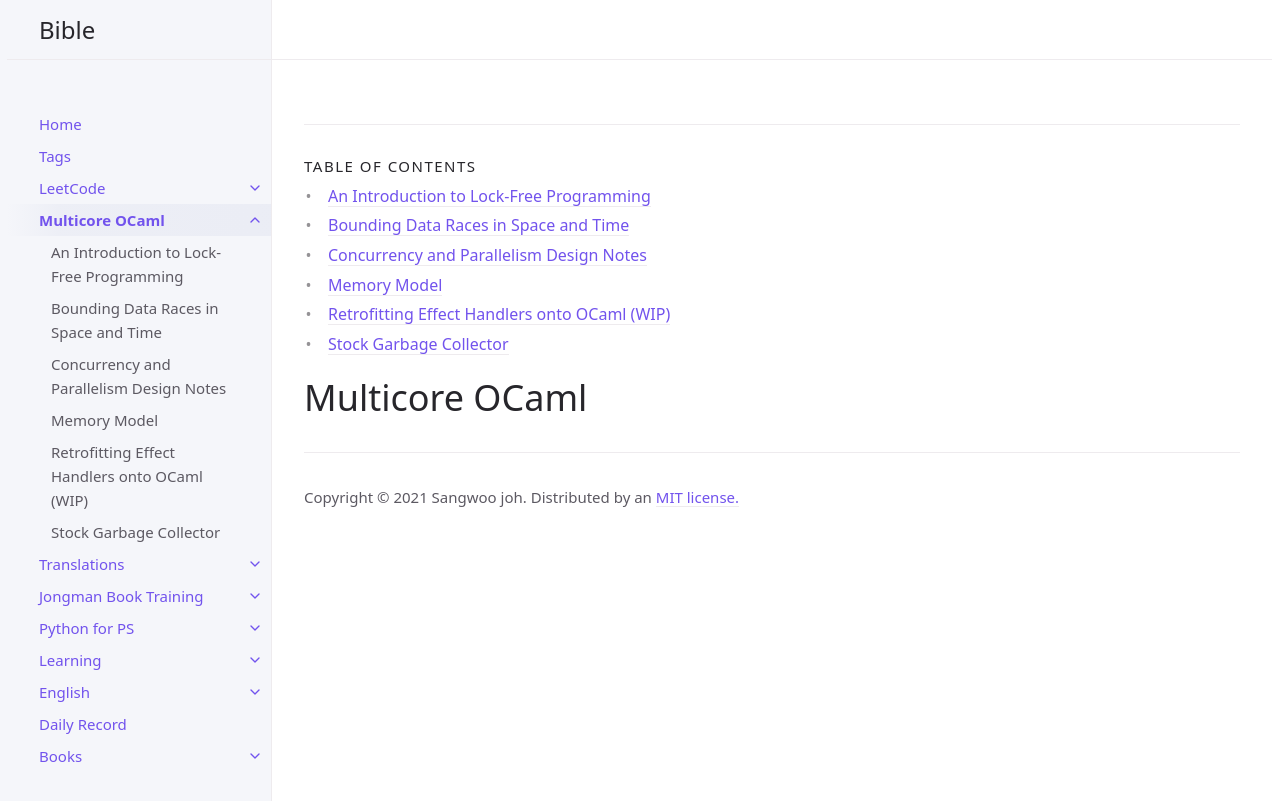
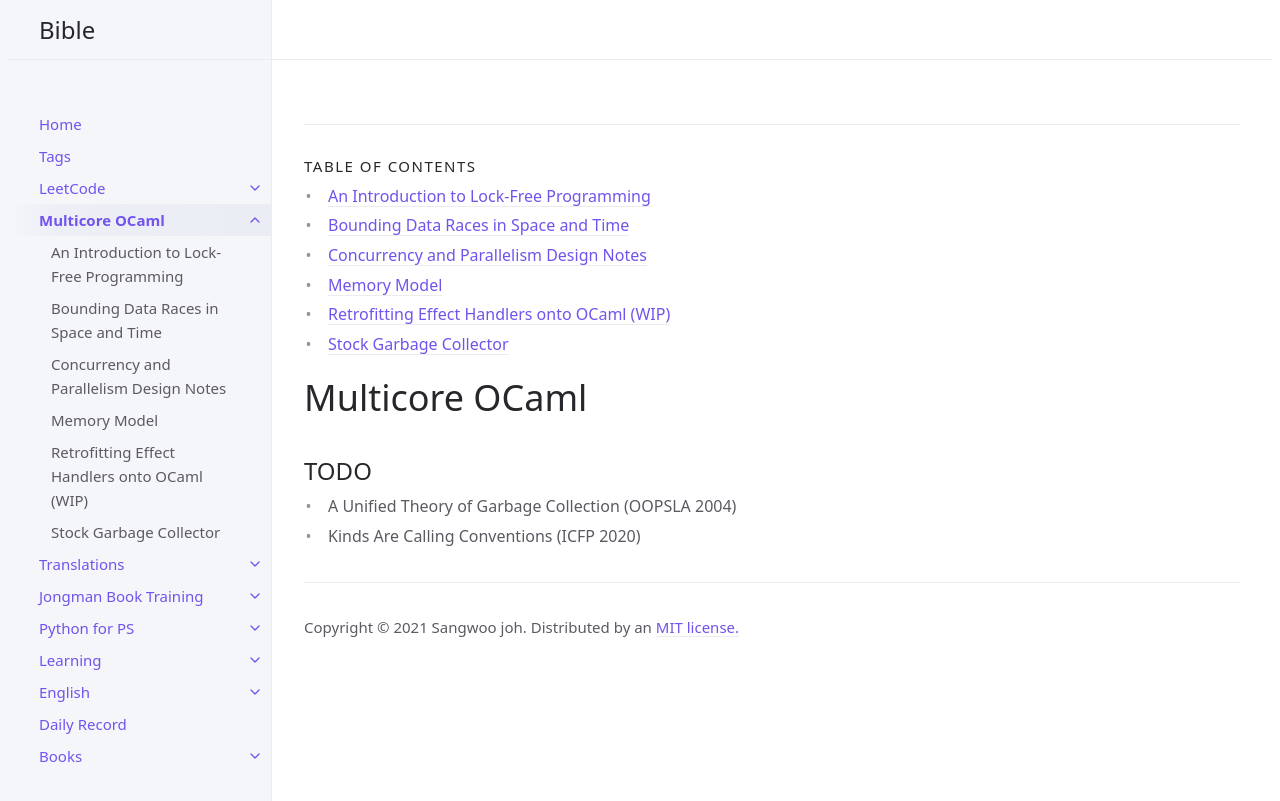
Before and after one commit to sangwoo-joh/bible-archive, a Jekyll site: the page built from multicore-ocaml/index.md, in a window 1280 px wide. Shown: the top 801 px of the page. Built offline with Jekyll 4.4.1, drawn with Linux system fonts in a browser that asks for light colours.

Commit message:
Add todo list

```diff
--- a/multicore-ocaml/index.md
+++ b/multicore-ocaml/index.md
@@ -6,3 +6,8 @@ has_children: true
 ---
 
 # Multicore OCaml
+
+
+## TODO
+ - A Unified Theory of Garbage Collection (OOPSLA 2004)
+ - Kinds Are Calling Conventions (ICFP 2020)
```
